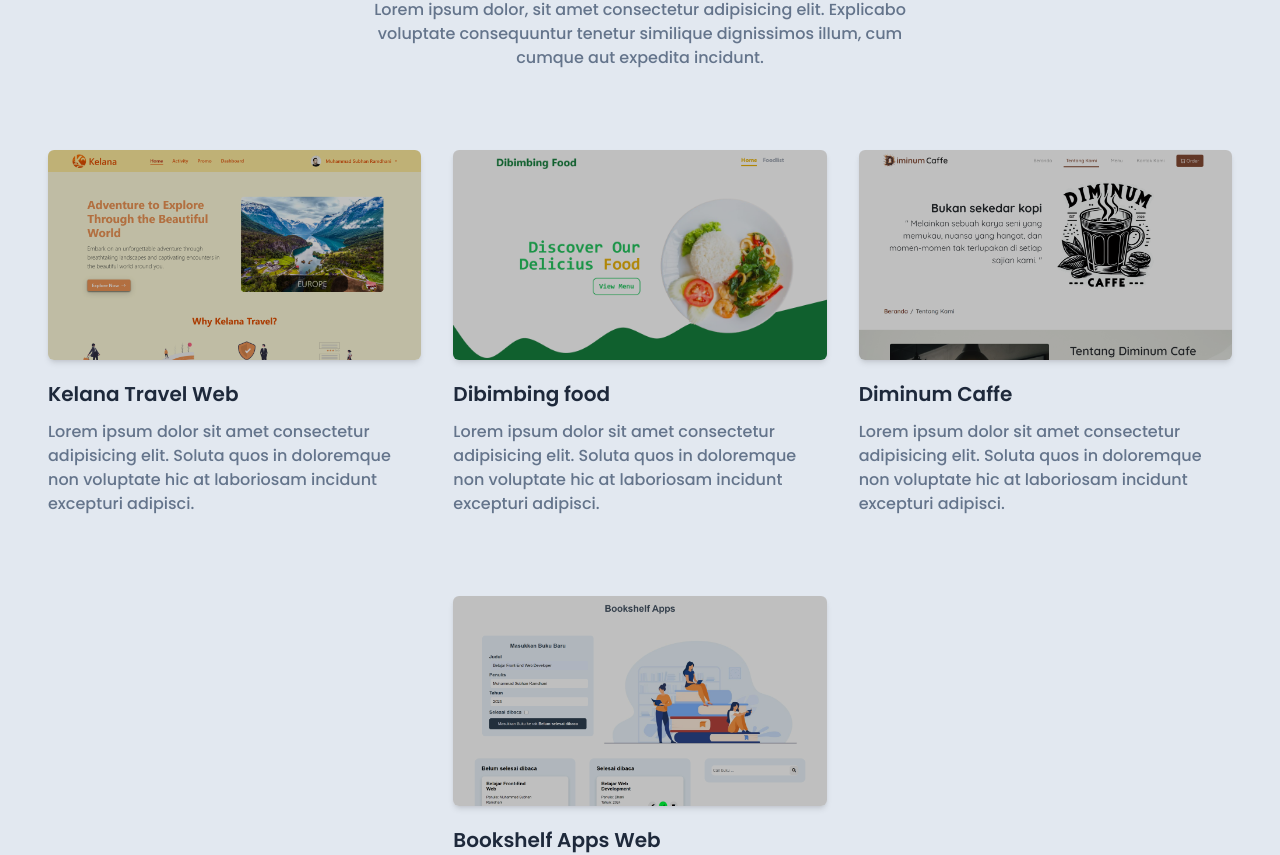
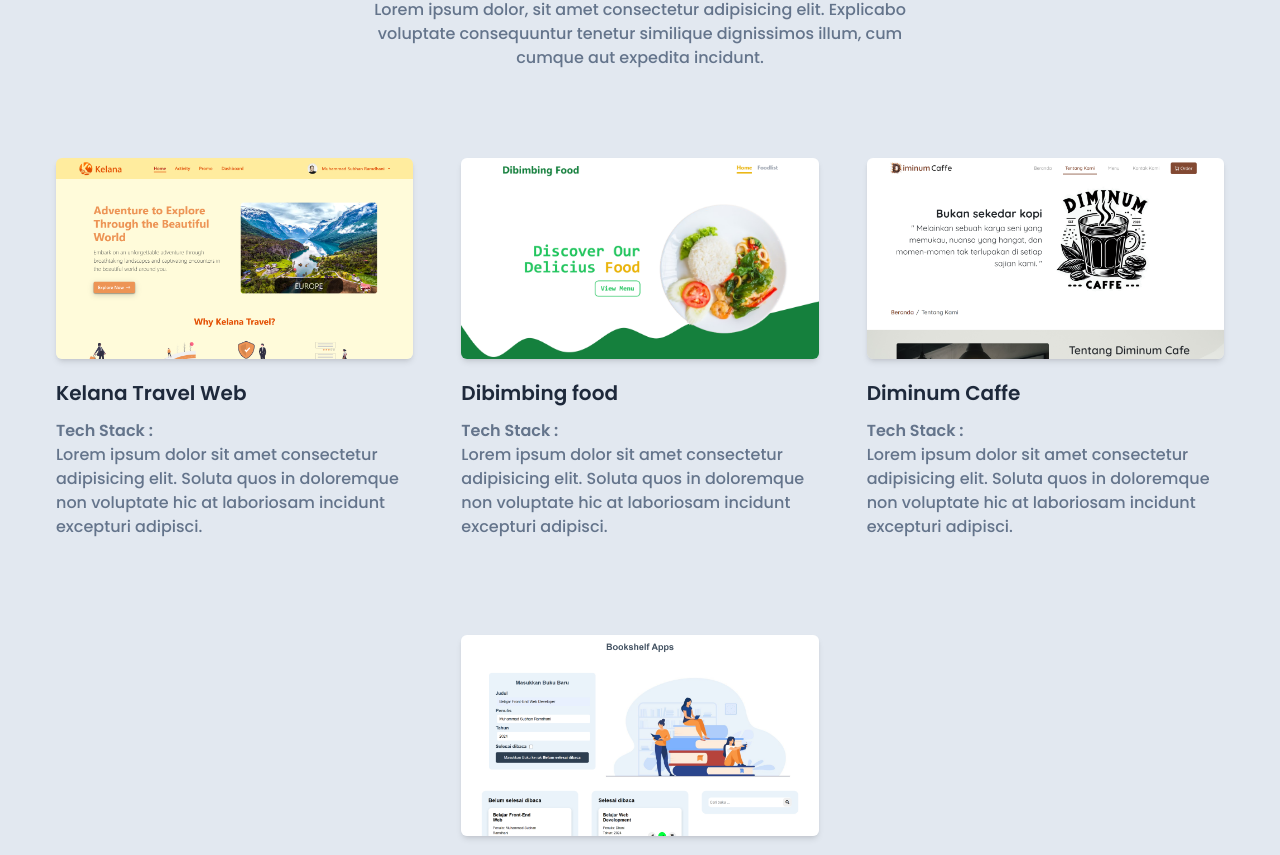
Before and after one commit to danimisme/portfolio, a React (Vite) app: page / in a window 1280 px wide. Shown: the part 1832-2687 px from the top of the page. Built offline with nearby package versions, Linux system fonts and the light colour scheme.

Commit message:
add tect stack

```diff
--- a/src/components/Elements/CardProject.jsx
+++ b/src/components/Elements/CardProject.jsx
@@ -1,14 +1,32 @@
-export default function CardProject({ title, desc, img }) {
+export default function CardProject({ title, desc, img, techStack }) {
   return (
-    <div className="mb-12 p-4 md:w-1/2 lg:w-1/3">
-      <div className="rounded-md shadow-md overflow-hidden">
+    <div className="mb-12 p-3 md:p-6 md:w-1/2 lg:w-1/3 group hover:cursor-pointer hover:shadow-lg hover:bg-slate-300 hover:-translate-y-2 duration-300">
+      <div className="rounded-md shadow-md overflow-hidden relative">
         <img
           src={img}
           alt="portfolio-image"
-          className="w-full aspect-[16/9] object-cover object-top transition-all duration-1000 hover:object-bottom brightness-75 hover:brightness-100"
+          className="w-full aspect-[16/9] object-cover object-top transition-all duration-1000 group-hover:object-bottom brightness-100 group-hover:brightness-75 "
         />
+        <button className="font-semibold border-[3px] border-primary bg-black bg-opacity-20 py-2 px-5 rounded-lg text-primary absolute top-1/2 left-1/2 -translate-x-1/2 group-hover:-translate-y-1/2 opacity-0 group-hover:opacity-100 transition duration-1000 hover:bg-white hover:bg-opacity-50">
+          View
+        </button>
       </div>
       <h3 className="font-semibold text-xl text-dark  mt-5 mb-3">{title}</h3>
+      <h2 className="font-semibold text-base text-secondary">
+        Tech Stack :
+        {techStack && (
+          <span className="inline-block ml-3 mb-3">
+            {techStack.map((tech, index) => (
+              <img
+                key={index}
+                src={tech}
+                alt={tech}
+                className="h-7 inline-block mr-2"
+              />
+            ))}
+          </span>
+        )}
+      </h2>
       <p className="font-medium text-base text-secondary">{desc}</p>
     </div>
   );
```
